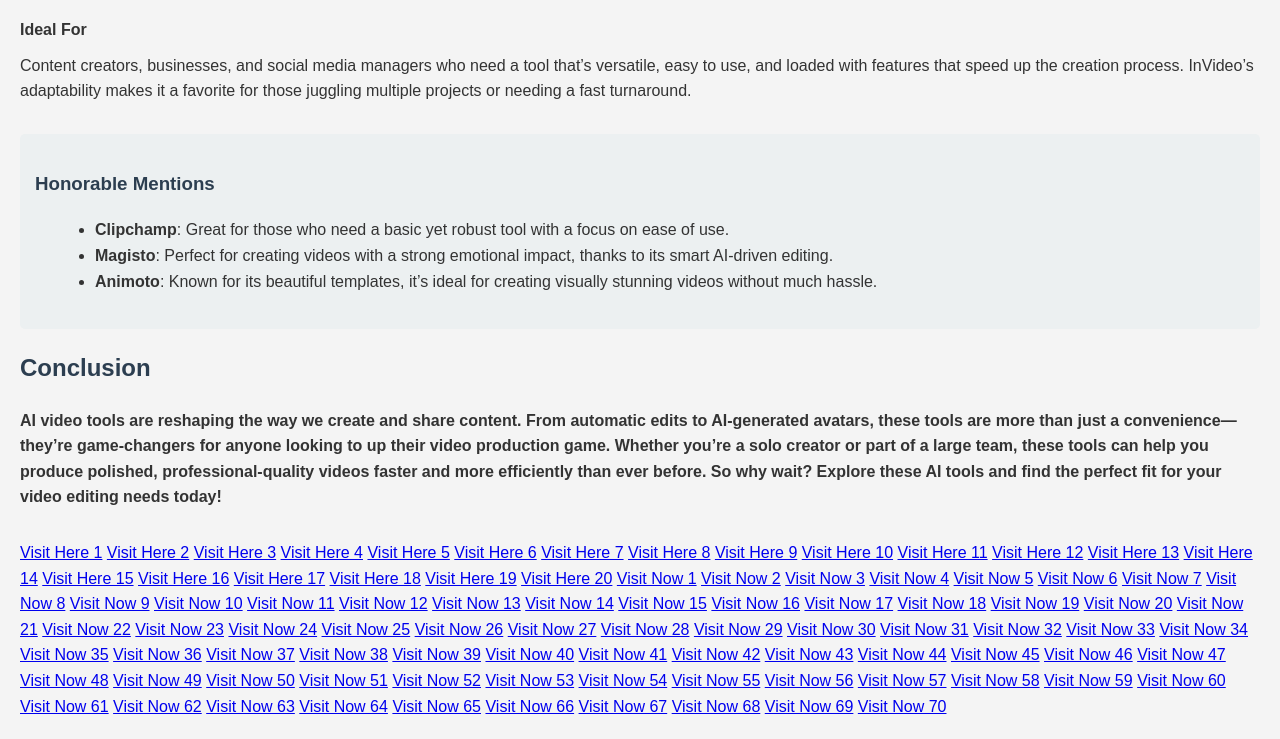
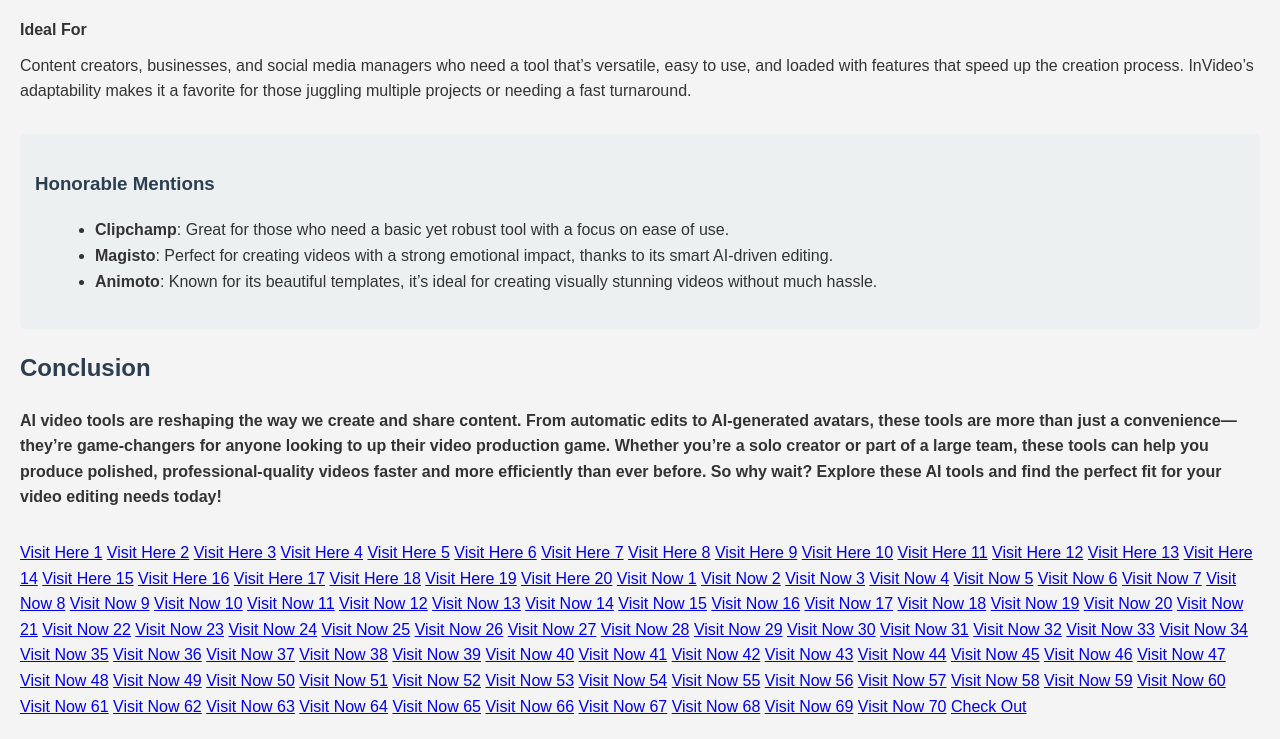
Before and after one commit to writestrend8/writestrend.github.io, a plain HTML site: page index.html in a window 1280 px wide. Shown: the part 4090-4829 px from the top of the page. Drawn offline with Linux system fonts and the light colour scheme.

Commit message:
Add files via upload

```diff
--- a/index.html
+++ b/index.html
@@ -278,7 +278,7 @@
 <a href="https://fileforum.com/profile/writestrend8">Visit Now 68</a>
 <a href="https://www.sbnation.com/users/writestrend8">Visit Now 69</a>
 <a href="https://independent.academia.edu/TrendWrites">Visit Now 70</a>
-
+<a href="https://pdfhost.io/v/mW7NzvREz_Links">Check Out</a>
 
 </body>
 </html>
```
